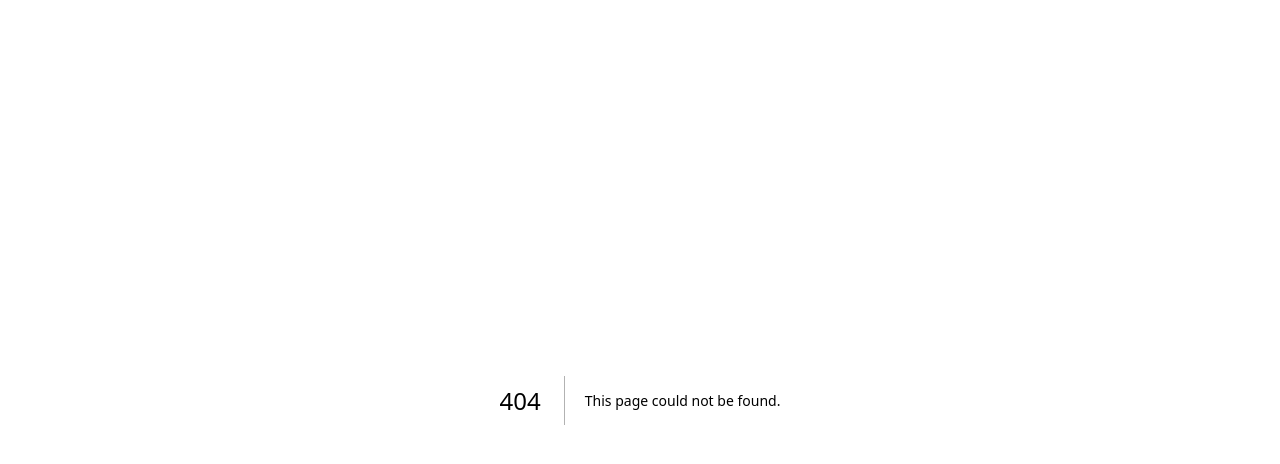
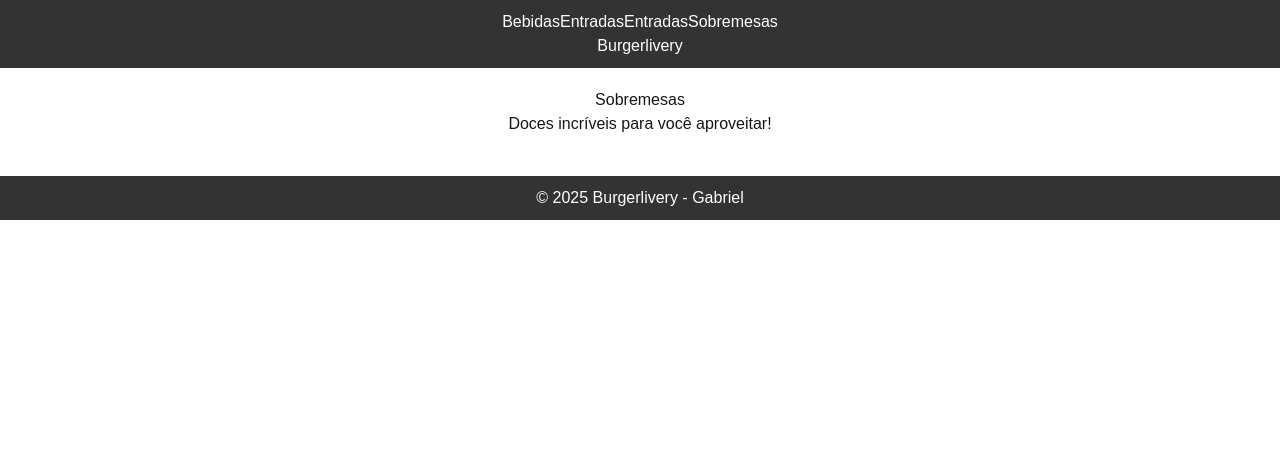
Before and after one commit to ubirajarapelli/1tdspsr-burguerlivery, a Next.js app: page /pages/sobremesas in a window 1280 px wide. Before the commit this address had no page. Shown: the top 464 px of the page. Built offline with nearby package versions, Linux system fonts and the light colour scheme.

Commit message:
Gabriel dos Anjos

```diff
--- /dev/null
+++ b/app/components/footer/footer.tsx
@@ -0,0 +1,7 @@
+export default function Footer() {
+    return (
+      <footer style={{ padding: "10px", background: "#333", color: "#fff", textAlign: "center", marginTop: "20px" }}>
+        <p>&copy; 2025 Burgerlivery - Gabriel</p>
+      </footer>
+    );
+  }
--- /dev/null
+++ b/app/components/header/header.tsx
@@ -0,0 +1,13 @@
+import Link from "next/link";
+
+export default function Header() {
+    return (
+      <header style={{ padding: "10px", background: "#333", color: "#fff", textAlign: "center" }}>
+        <Link href="pages/bebidas">Bebidas</Link>
+        <Link href="pages/entradas">Entradas</Link>
+        <Link href="pages/hamburguers">Entradas</Link>
+        <Link href="pages/sobremesas">Sobremesas</Link>
+        <h1>Burgerlivery</h1>
+      </header>
+    );
+}
--- /dev/null
+++ b/app/pages/bebidas/page.tsx
@@ -0,0 +1,15 @@
+import Header from "../../components/header/header";
+import Footer from "../../components/footer/footer";
+
+export default function Bebidas() {
+  return (
+    <div>
+      <Header />
+      <main style={{ padding: "20px", textAlign: "center" }}>
+        <h2>Bebidas</h2>
+        <p>Confira nossas bebidas refrescantes!</p>
+      </main>
+      <Footer />
+    </div>
+  );
+}
--- /dev/null
+++ b/app/pages/entradas/page.tsx
@@ -0,0 +1,15 @@
+import Header from "../../components/header/header";
+import Footer from "../../components/footer/footer";
+
+export default function Entradas() {
+  return (
+    <div>
+      <Header />
+      <main style={{ padding: "20px", textAlign: "center" }}>
+        <h2>Entradas</h2>
+        <p>Veja nossas entradas saborosas!</p>
+      </main>
+      <Footer />
+    </div>
+  );
+}
--- /dev/null
+++ b/app/pages/hambuerguers/page.tsx
@@ -0,0 +1,15 @@
+import Header from "../../components/header/header";
+import Footer from "../../components/footer/footer";
+
+export default function Hamburguers() {
+  return (
+    <div>
+      <Header />
+      <main style={{ padding: "20px", textAlign: "center" }}>
+        <h2>Hambúrgueres</h2>
+        <p>Lista de hambúrgueres deliciosos!</p>
+      </main>
+      <Footer />
+    </div>
+  );
+}
--- /dev/null
+++ b/app/pages/sobremesas/page.tsx
@@ -0,0 +1,15 @@
+import Header from "../../components/header/header";
+import Footer from "../../components/footer/footer";
+
+export default function Sobremesas() {
+  return (
+    <div>
+      <Header />
+      <main style={{ padding: "20px", textAlign: "center" }}>
+        <h2>Sobremesas</h2>
+        <p>Doces incríveis para você aproveitar!</p>
+      </main>
+      <Footer />
+    </div>
+  );
+}
```
